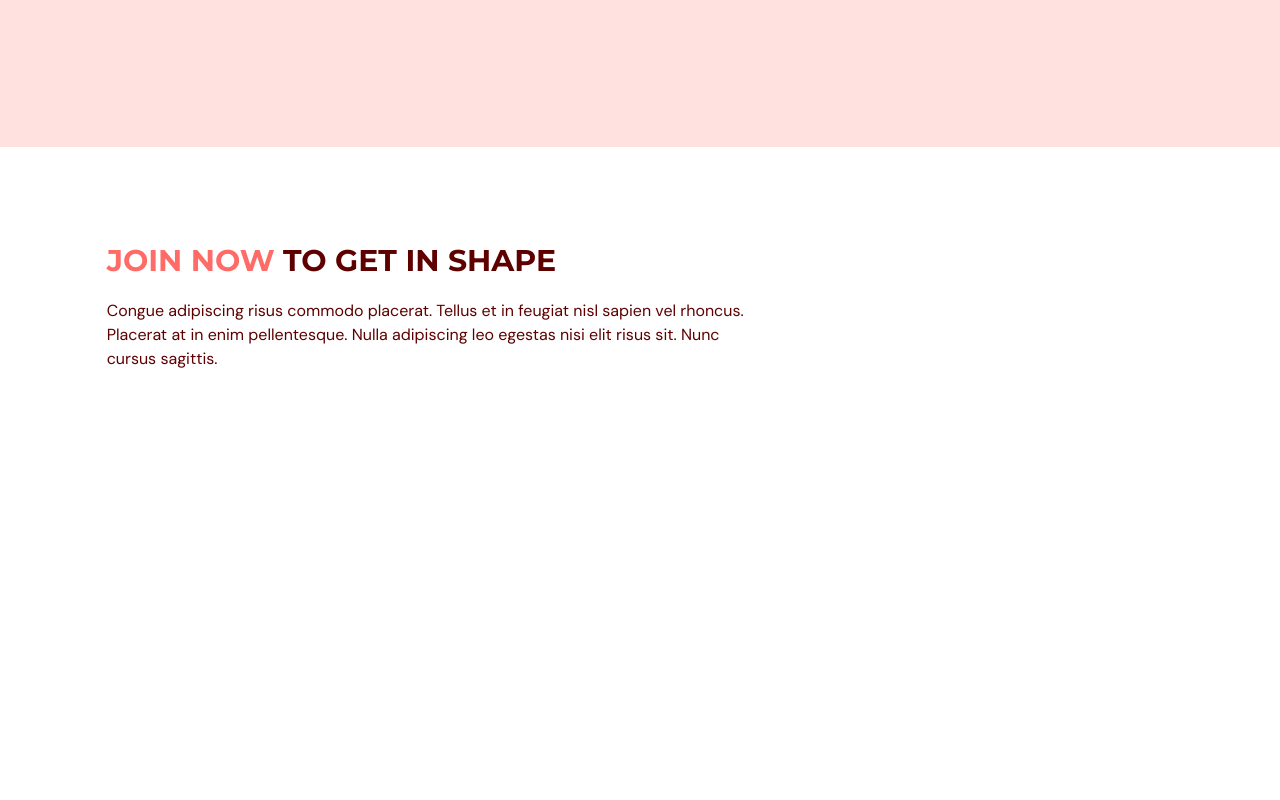
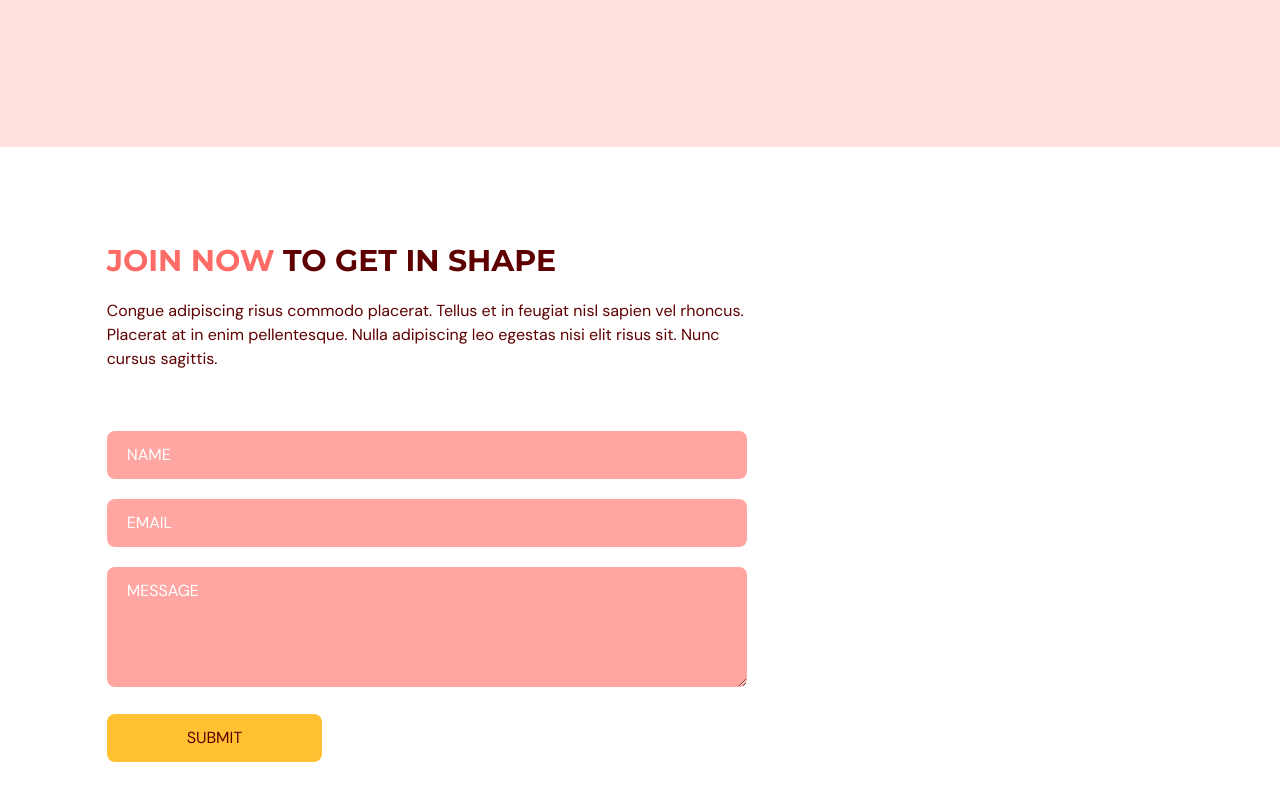
Before and after one commit to FelipeMDantas/Gym, a React (Vite) app: page / in a window 1280 px wide. Shown: the part 2843-3643 px from the top of the page. Before the commit the page ends 3382 px from the top, so only its background shows below. Built offline with nearby package versions, Linux system fonts and the light colour scheme.

Commit message:
React-hook-form applied to Contact Us component.

```diff
--- a/src/scenes/contactUs/index.tsx
+++ b/src/scenes/contactUs/index.tsx
@@ -16,6 +16,8 @@
     const isValid = await trigger();
     if (!isValid) e.preventDefault();
   };
+
+  const inputStyles = `w-full rounded-lg bg-primary-300 px-5 py-3 placeholder-white mt-5`;
 
   return (
     <section id="contactus" className="mx-auto w-5/6 pt-24 pb-32">
@@ -60,7 +62,67 @@
               onSubmit={onSubmit}
               method="POST"
               action="https://formsubmit.co/felipemdantas@terra.com.br"
-            ></form>
+            >
+              <input
+                type="text"
+                className={inputStyles}
+                placeholder="NAME"
+                {...register("name", {
+                  required: true,
+                  maxLength: 100,
+                })}
+              />
+              {errors.name && (
+                <p className="mt-1 text-primary-500">
+                  {errors.name.type === "required" && "This field is required."}
+                  {errors.name.type === "maxLength" &&
+                    "Max length is 100 characters."}
+                </p>
+              )}
+
+              <input
+                type="text"
+                className={inputStyles}
+                placeholder="EMAIL"
+                {...register("email", {
+                  required: true,
+                  pattern: /^[A-Z0-9._%+-]+@[A-Z0-9.-]+\.[A-Z]{2,}$/i,
+                })}
+              />
+              {errors.email && (
+                <p className="mt-1 text-primary-500">
+                  {errors.email.type === "required" &&
+                    "This field is required."}
+                  {errors.email.type === "pattern" && "Invalid email address."}
+                </p>
+              )}
+
+              <textarea
+                rows={4}
+                cols={50}
+                className={inputStyles}
+                placeholder="MESSAGE"
+                {...register("message", {
+                  required: true,
+                  maxLength: 2000,
+                })}
+              />
+              {errors.message && (
+                <p className="mt-1 text-primary-500">
+                  {errors.message.type === "required" &&
+                    "This field is required."}
+                  {errors.message.type === "maxLength" &&
+                    "Max length is 2000 characters."}
+                </p>
+              )}
+
+              <button
+                type="submit"
+                className="mt-5 rounded-lg bg-secondary-500 px-20 py-3 transition duration-500 hover:text-white"
+              >
+                SUBMIT
+              </button>
+            </form>
           </motion.div>
         </div>
       </motion.div>
```
